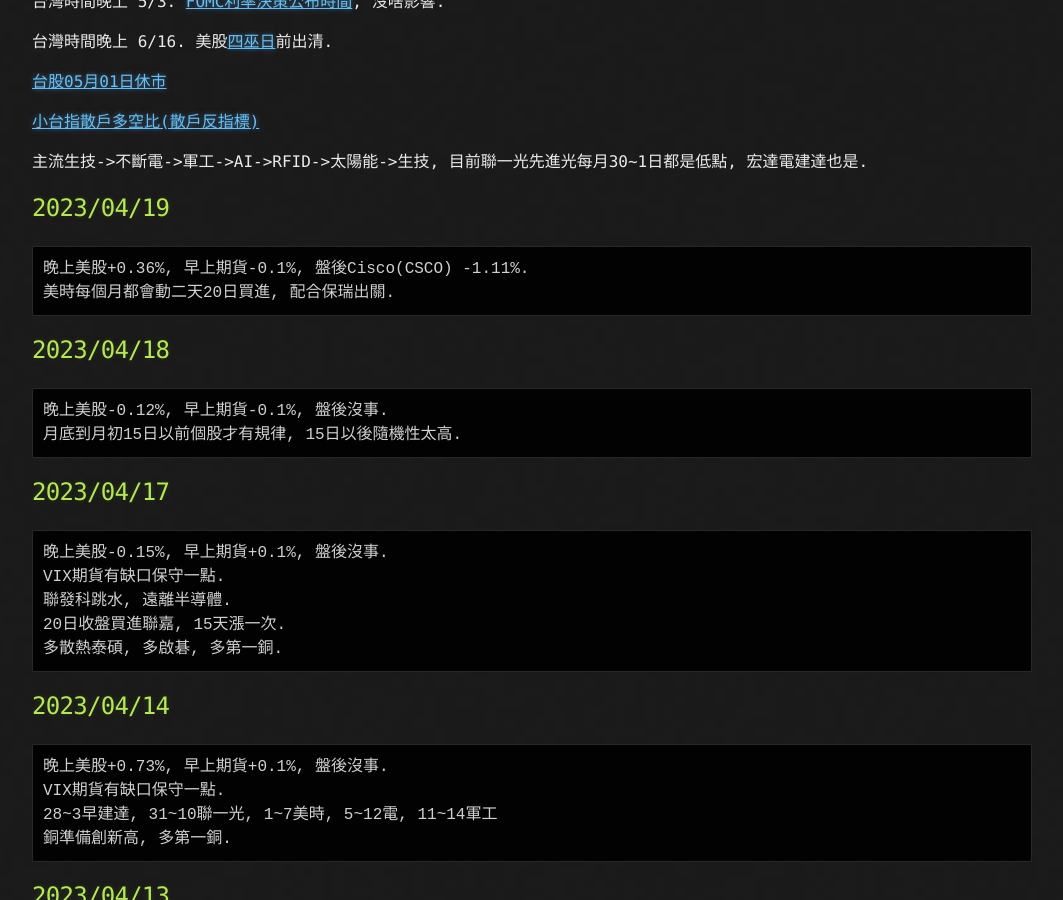
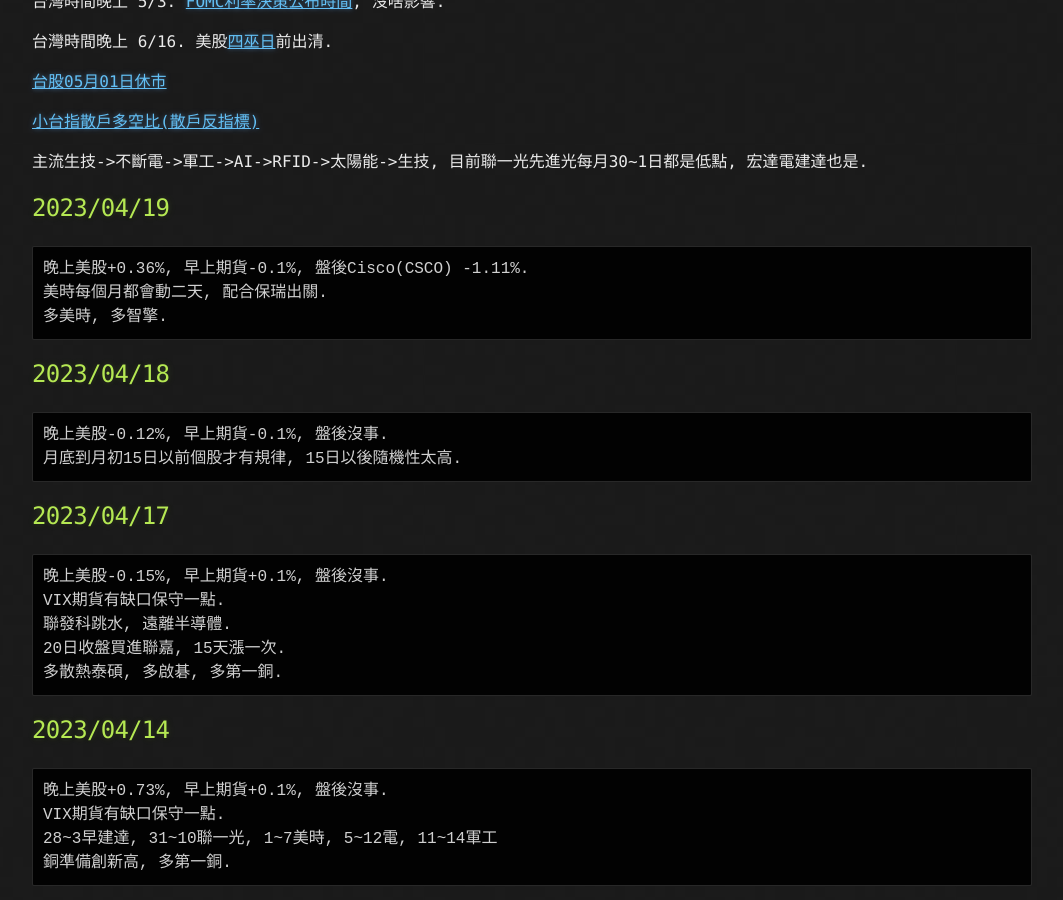
Before and after one commit to lepg5487/Stock_God, a Jekyll site: the page built from index.md, in a window 1280 px wide and 900 px high, scrolled down 388 px. Shown: the whole window, without its empty margins (108-1171 px from the left). Built offline with Jekyll 4.4.1, drawn with Linux system fonts in a browser that asks for light colours; our own code applies the rules of GitHub Pages for plain Markdown files.

Commit message:
Update index.md

````diff
--- a/index.md
+++ b/index.md
@@ -21,7 +21,8 @@ layout: testlayouts
 ## 2023/04/19
 ```
 晚上美股+0.36%, 早上期貨-0.1%, 盤後Cisco(CSCO) -1.11%.
-美時每個月都會動二天20日買進, 配合保瑞出關.
+美時每個月都會動二天, 配合保瑞出關.
+多美時, 多智擎.
 ```
 
 ## 2023/04/18
````
